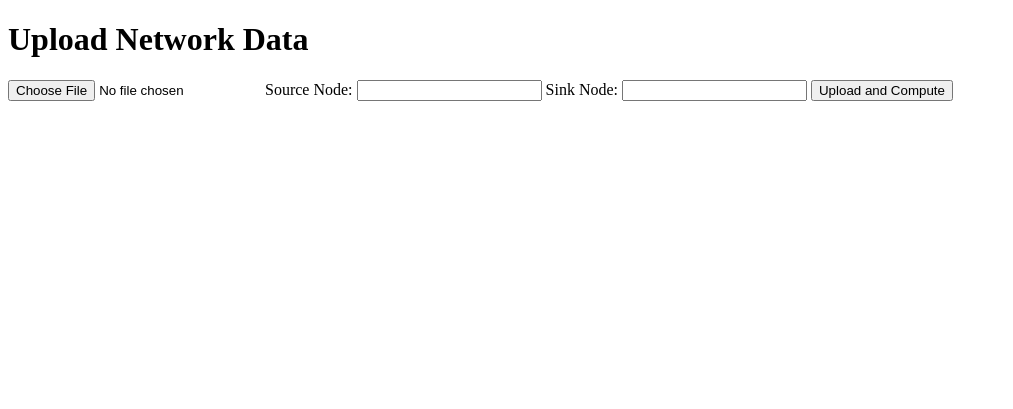
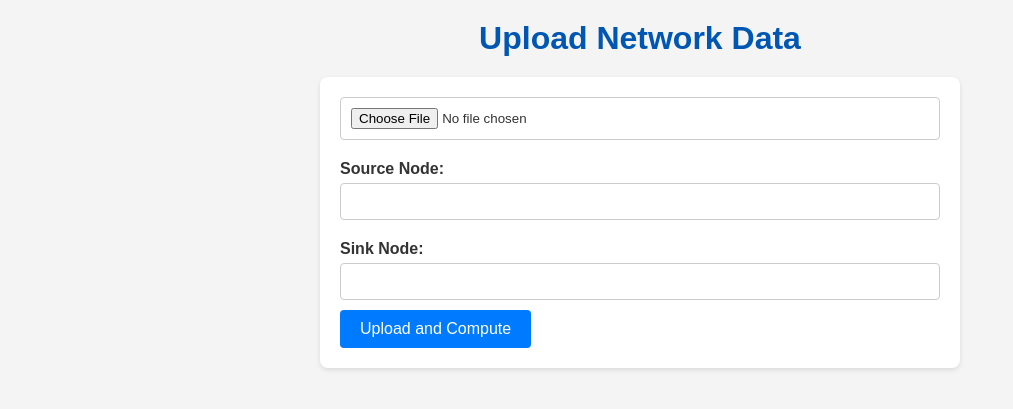
Before and after one commit to RoaringCamels/Drug_Discovery_Task, a Flask app: page / in a window 1280 px wide. Shown: the top 409 px of the page, without its empty margins (0-1013 px from the left). Run offline with Flask 3, Linux system fonts and the light colour scheme.

Commit message:
Added sample css

```diff
--- a/static/styles.css
+++ b/static/styles.css
@@ -1,39 +1,102 @@
-/* Style for matrices table */
-table {
-    border-collapse: collapse;
-    margin: 10px 0;
-    width: 100%;
+/* styles.css */
+
+body {
+    font-family: Arial, sans-serif;
+    background-color: #f4f4f4;
+    color: #333;
+    margin: 0;
+    padding: 0;
 }
 
-th, td {
-    border: 1px solid #ddd;
-    padding: 8px;
+h1, h2, h3, h4 {
+    color: #0056b3;
+    margin: 20px 0;
+}
+
+h1 {
     text-align: center;
 }
 
-th {
-    background-color: #f2f2f2;
+form {
+    max-width: 600px;
+    margin: 0 auto;
+    padding: 20px;
+    background-color: #ffffff;
+    border-radius: 8px;
+    box-shadow: 0 2px 5px rgba(0, 0, 0, 0.1);
 }
 
-pre {
-    white-space: pre-wrap; /* To wrap long lines */
-    word-wrap: break-word; /* To break long words */
+form label {
+    display: block;
+    margin: 10px 0 5px;
+    font-weight: bold;
 }
+
+form input[type="number"],
+form input[type="file"] {
+    width: calc(100% - 22px);
+    padding: 10px;
+    border: 1px solid #ccc;
+    border-radius: 4px;
+    margin-bottom: 10px;
+}
+
+form button {
+    background-color: #007bff;
+    color: #ffffff;
+    border: none;
+    padding: 10px 20px;
+    border-radius: 4px;
+    cursor: pointer;
+    font-size: 16px;
+}
+
+form button:hover {
+    background-color: #0056b3;
+}
+
 .hidden {
     display: none;
 }
 
+#csv-data, #results, #matrices {
+    max-width: 1000px;
+    margin: 20px auto;
+    padding: 20px;
+    background-color: #ffffff;
+    border-radius: 8px;
+    box-shadow: 0 2px 5px rgba(0, 0, 0, 0.1);
+    white-space: pre-wrap; /* Keeps whitespace formatting */
+}
+
+#csv-data {
+    font-family: monospace;
+    background-color: #f9f9f9;
+    padding: 15px;
+    border: 1px solid #ddd;
+}
+
+#results {
+    font-family: monospace;
+    background-color: #e9ecef;
+    padding: 15px;
+    border: 1px solid #ddd;
+}
+
+#matrices h4 {
+    margin-top: 0;
+}
+
 .matrix-table {
+    width: 100%;
     border-collapse: collapse;
-    width: 100%;
-    margin: 20px 0; /* Adds spacing around the table */
+    margin-bottom: 20px;
 }
 
 .matrix-table td {
     border: 1px solid #ddd;
-    padding: 4px; /* Reduces padding to make cells smaller */
+    padding: 8px;
     text-align: center;
-    font-size: 12px; /* Reduces font size for smaller text */
 }
 
 .matrix-table tr:nth-child(even) {
@@ -41,11 +104,12 @@ pre {
 }
 
 .matrix-table tr:hover {
-    background-color: #ddd;
+    background-color: #d6e1e5;
 }
 
-/* Optional: Adjust the width of the tables */
-.matrix-table {
-    max-width: 800px; /* Limits the width of the table */
-    margin: 0 auto; /* Centers the table horizontally */
+@media (max-width: 768px) {
+    form input[type="number"],
+    form input[type="file"] {
+        width: calc(100% - 20px);
+    }
 }
```
